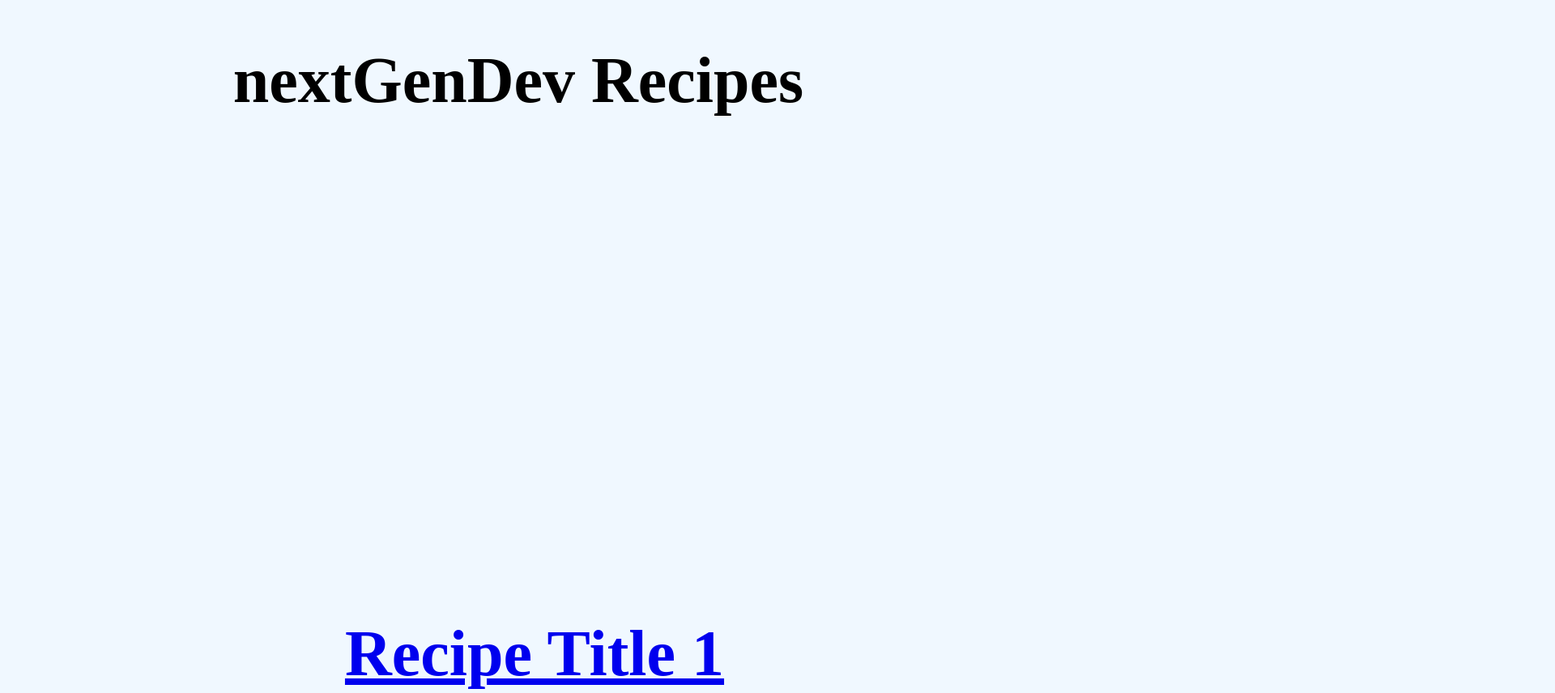
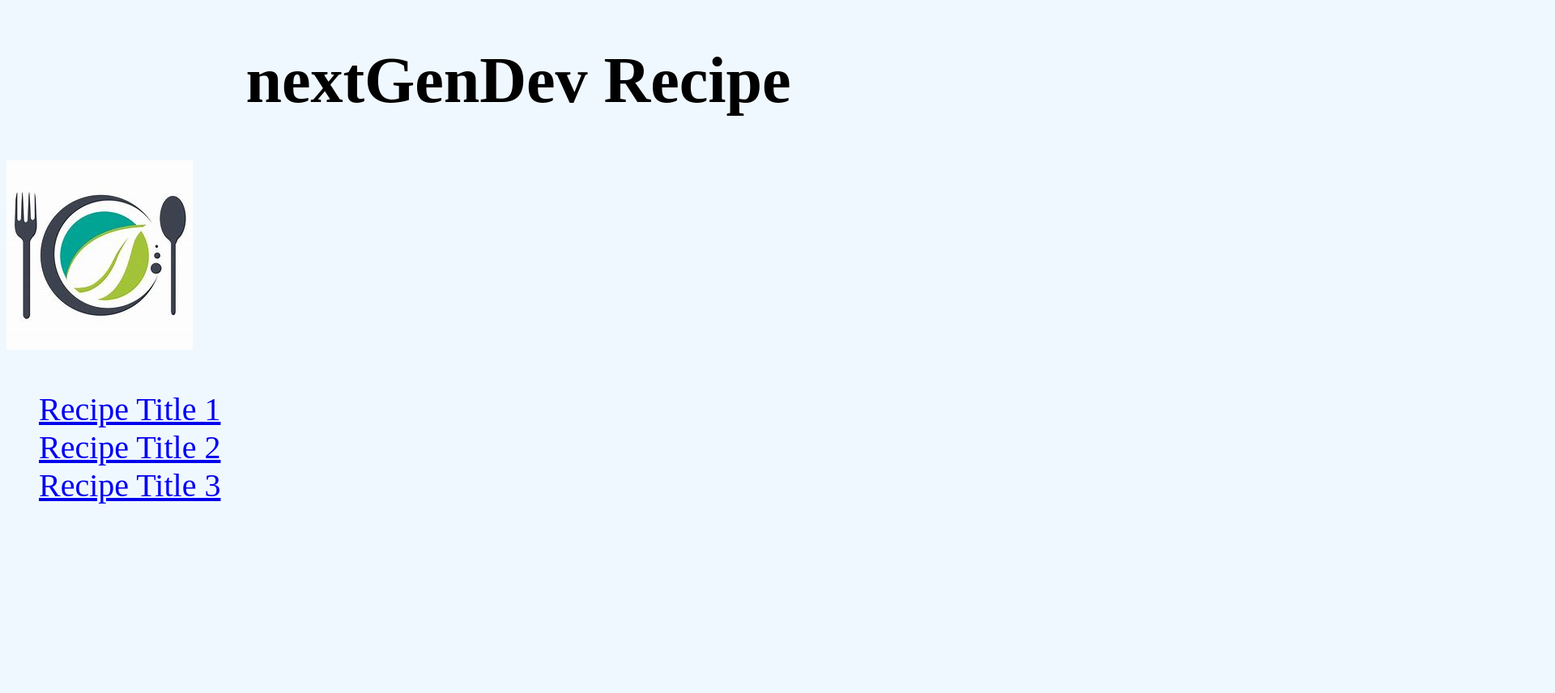
Before and after one commit to SimranRout87/ngd-recipes, a plain HTML site: page index.html in a window 1280 px wide. Shown: the top 856 px of the page at 81% size, 1920 px wide, since content can reach past the window. After the commit the page ends 800 px from the top, so only its background shows below. Drawn offline with Linux system fonts and the light colour scheme.

Commit message:
fix: style issue

```diff
--- a/index.html
+++ b/index.html
@@ -5,33 +5,29 @@
     <meta name="viewport" content="width=device-width, initial-scale=1.0" />
     <title>nextGenDev Recipes</title>
     <style>
-body{
+      body {
         background-color: aliceblue;
         font-size: 40px;
       }
-h1{
+      h1 {
         text-align: center;
-    /* margin-left: 850px; */
-        /* margin-top: 300px; */
-
-
       }
-body img{
-    margin-left:2000px;
+      /* body img{
+    margin-left:;
     height: 500px;
-}
-ul li{
+} */
+      ul li {
         list-style-type: none;
       }
     </style>
   </head>
   <body>
-        <h1>nextGenDev Recipes</h1>
-        <img src="/recipes/food.jpeg" alt="">
+    <h1>nextGenDev Recipe</h1>
+    <img src="/recipes/food.jpeg" alt="" />
     <ul>
-          <h1><li><a href="/recipes/recipe1.html">Recipe Title 1</a></li></h1>
-          <h1>  <li><a href="/recipes/recipe2.html">Recipe Title 2</a></li></h1>
-           <h1> <li><a href="/recipes/recipe3.html">Recipe Title 3</a></li></h1>
+      <li><a href="/recipes/recipe1.html">Recipe Title 1</a></li>
+      <li><a href="/recipes/recipe2.html">Recipe Title 2</a></li>
+      <li><a href="/recipes/recipe3.html">Recipe Title 3</a></li>
     </ul>
   </body>
 </html>
```
Lines whose indentation alone changed are shown as unchanged.
